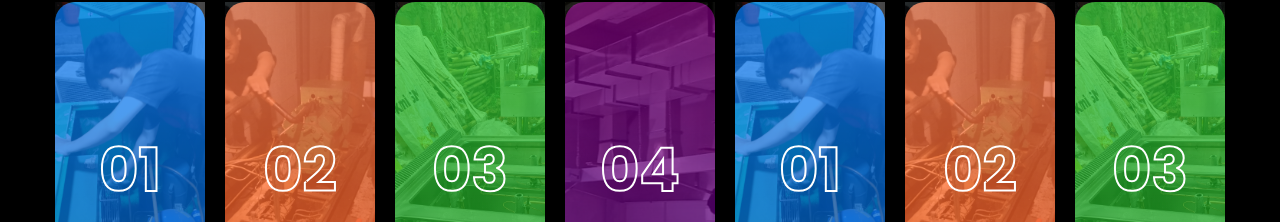
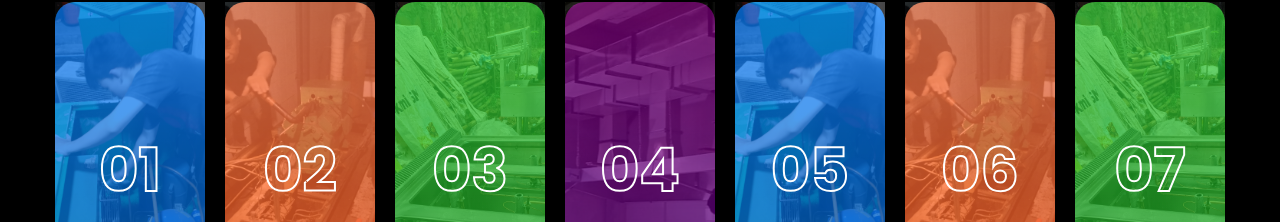
Before and after one commit to ZetaLawrance/Jaya-Satria-Mandiri, a plain HTML site: page index.html in a window 1280 px wide. Shown: the part 1557-1779 px from the top of the page. Drawn offline with nearby package versions, Linux system fonts and the light colour scheme.

Commit message:
fix: card

```diff
--- a/index.html
+++ b/index.html
@@ -213,7 +213,7 @@
         </div>
         <!-- Card 1 - Unit Pendingin -->
         <div class="card">
-          <span class="card-number">01</span>
+          <span class="card-number">05</span>
           <span class="card-text">Unit Pendingin</span>
           <div class="card-detail">
             <h3>UNIT PENDINGIN</h3>
@@ -228,7 +228,7 @@
 
         <!-- Card 2 - Mechanical & Electrical -->
         <div class="card">
-          <span class="card-number">02</span>
+          <span class="card-number">06</span>
           <span class="card-text">Mechanical & Electrical</span>
           <div class="card-detail">
             <h3>MECHANICAL & ELECTRICAL</h3>
@@ -243,7 +243,7 @@
 
         <!-- Card 3 - Kompor Pemanas -->
         <div class="card">
-          <span class="card-number">03</span>
+          <span class="card-number">07</span>
           <span class="card-text">Kompor Pemanas</span>
           <div class="card-detail">
             <h3>KOMPOR PEMANAS</h3>
```
